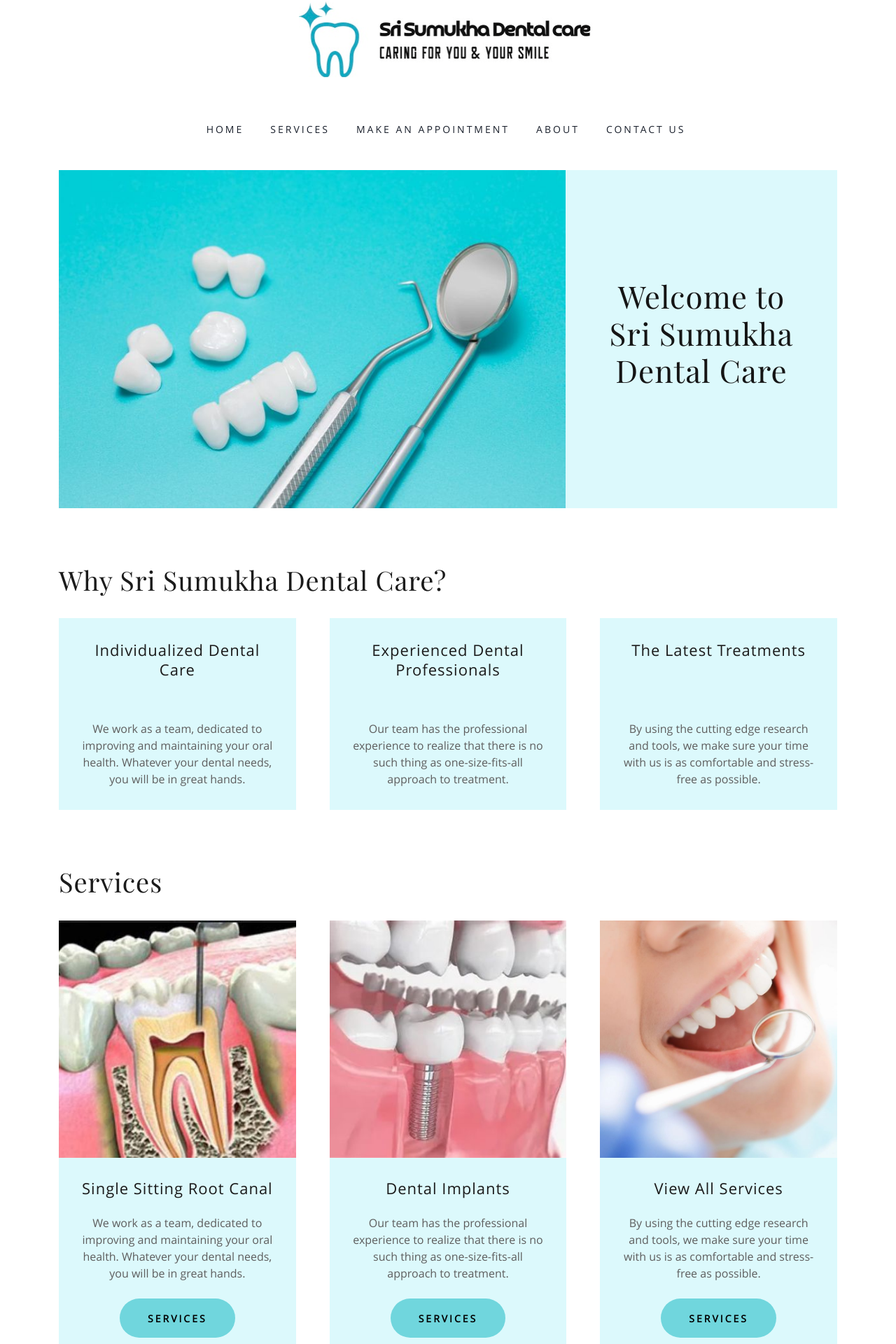
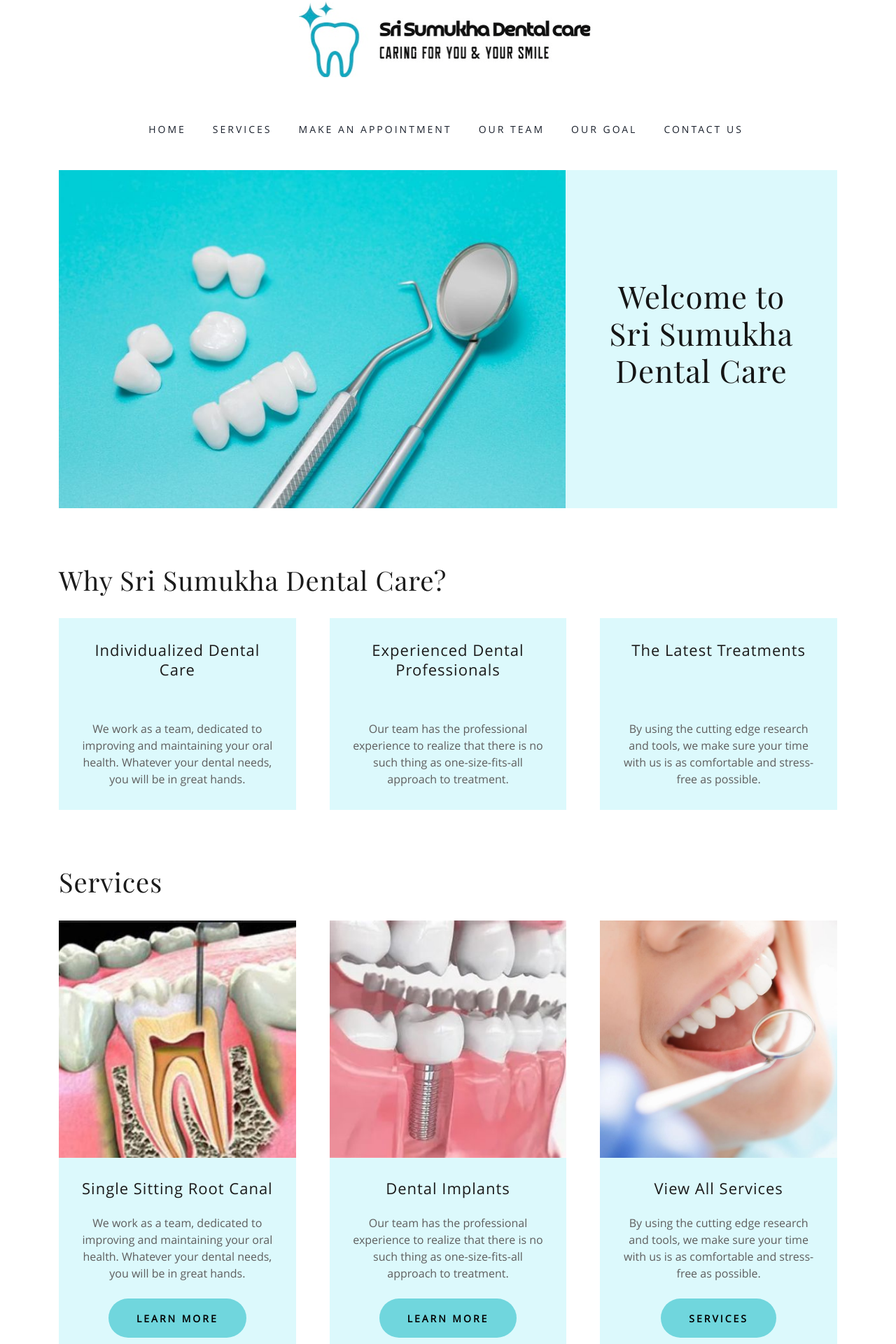
Before and after one commit to geraldchecka/dentalcare, a Next.js app: page / in a window 1280 px wide. Shown: the part 102-2022 px from the top of the page at 70% size. Built offline with nearby package versions, Linux system fonts and the light colour scheme.

Commit message:
modified header and services components

```diff
--- a/components/header.js
+++ b/components/header.js
@@ -1,4 +1,6 @@
+import Link from 'next/link';
 import { BlockHeader, MainBlock, HamburgerMenu, MainLogo, MainNav, NavListGroup, NavListItem } from '../styles/banner.styled';
+
 const SvgComponent = (props) => (
   <svg
     xmlns="http://www.w3.org/2000/svg"
@@ -25,11 +27,36 @@ const Header = function({ src, id }) {
       </MainBlock>
       <MainNav>
         <NavListGroup>
-          <NavListItem noPadding>Home</NavListItem>
-          <NavListItem>Services</NavListItem>
-          <NavListItem>Make an appointment</NavListItem>
-          <NavListItem>About</NavListItem>
-          <NavListItem>Contact Us</NavListItem>
+          <NavListItem noPadding>
+            <Link href='/' passHref>
+              <a>home</a>
+            </Link>
+          </NavListItem>
+          <NavListItem>
+            <Link href='/all-services' passHref>
+              <a>Services</a>
+            </Link>
+          </NavListItem>
+          <NavListItem>
+            <Link href='/appointment' passHref>
+              <a>Make an appointment</a>
+            </Link>
+          </NavListItem>
+          <NavListItem>
+            <Link href='/our-team' passHref>
+              <a>Our Team</a>
+            </Link>
+          </NavListItem>
+          <NavListItem>
+            <Link href='/our-goal' passHref>
+              <a>Our Goal</a>
+            </Link>
+          </NavListItem>
+          <NavListItem>
+            <Link href='/contactus' passHref>
+              <a>Contact Us</a>
+            </Link>
+          </NavListItem>
         </NavListGroup>
       </MainNav>
     </BlockHeader>
--- a/components/services.js
+++ b/components/services.js
@@ -21,8 +21,8 @@ export default function Services() {
                   <IntroCardTitle autoHeight>Single Sitting Root Canal</IntroCardTitle>
                   <IntroCardDescription hasBottomMargin>We work as a team, dedicated to improving and maintaining your oral health. Whatever your dental needs, you will be in great hands.</IntroCardDescription>
                   <IntroCardButton>
-                    <Link href='/rootcanal'>
-                      <a>services</a>
+                    <Link href='/rootcanal' passHref>
+                      <a>learn more</a>
                     </Link>
                   </IntroCardButton>
                 </IntroCardBlock>
@@ -35,8 +35,8 @@ export default function Services() {
                   <IntroCardTitle autoHeight>Dental Implants</IntroCardTitle>
                   <IntroCardDescription hasBottomMargin>Our team has the professional experience to realize that there is no such thing as one-size-fits-all approach to treatment.</IntroCardDescription>
                   <IntroCardButton>
-                    <Link href='/dental-implants'>
-                      <a>services</a>
+                    <Link href='/dental-implants' passHref>
+                      <a>learn more</a>
                     </Link>
                   </IntroCardButton>
                 </IntroCardBlock>
```
